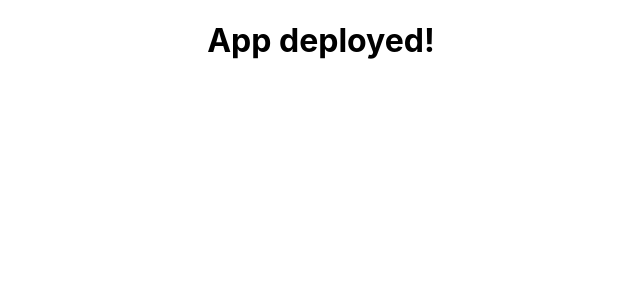
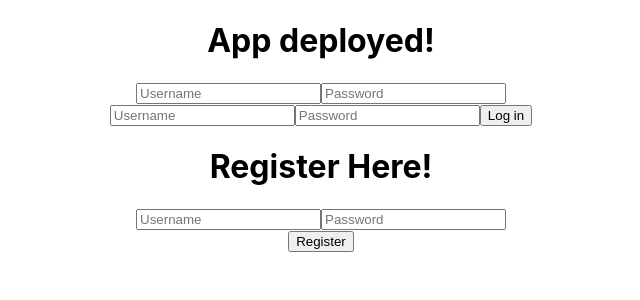
Before and after one commit to allensam88/african-marketplace, a React (Create React App) app in the folder storefront-app/: page / in a window 1280 px wide. Shown: the top 300 px of the page, without its empty margins (319-959 px from the left). Built offline with nearby package versions, Linux system fonts and the light colour scheme; no server answers.

Commit message:
Added login and register so I can make the edit user form.

```diff
--- a/storefront-app/src/App.js
+++ b/storefront-app/src/App.js
@@ -1,11 +1,16 @@
 import React from 'react';
-import logo from './logo.svg';
+import EditUser from './components/EditUser';
+import AllieLogin from './components/AllieLogin';
+import AllieRegister from './components/AllieRegister';
 import './App.css';
 
 function App() {
   return (
     <div className="App">
       <h1>App deployed!</h1>
+      <EditUser />
+      <AllieLogin />
+      <AllieRegister />
     </div>
   );
 }
--- /dev/null
+++ b/storefront-app/src/components/AllieLogin.js
@@ -0,0 +1,59 @@
+import React, { useState } from 'react';
+import axiosWithAuth from '../utils/axiosWithAuth';
+
+
+const AllieLogin = (props) => {
+
+    const [formData, setFormData] = useState({
+        credentials: {
+            username: '',
+            password: ''
+        },
+        isFetching: false
+    })
+
+    const onChange = (e) => {
+        setFormData({
+            ...formData,
+            credentials: {
+                ...formData.credentials,
+                [e.target.name]: e.target.value
+            }
+        })
+    }
+
+    const login = (e) => {
+        e.preventDefault();
+        axiosWithAuth()
+            .post('/login', formData.credentials)
+            .then(res => {
+                localStorage.setItem('token', res.data.payload)
+                // props.history.push('/')
+            })
+            .catch(err => console.log(err))
+    }
+
+    return (
+        <form onSubmit={login}>
+            <input
+                type="text"
+                name="username"
+                value={formData.credentials.username}
+                placeholder="Username"
+                onChange={onChange}
+            />
+            <input
+                type="password"
+                name="password"
+                value={formData.credentials.password}
+                placeholder="Password"
+                onChange={onChange}
+            />
+            <button>
+                Log in
+            </button>
+        </form>
+    )
+}
+
+export default AllieLogin;
--- /dev/null
+++ b/storefront-app/src/components/AllieRegister.js
@@ -0,0 +1,81 @@
+import React, { useState, useRef, useEffect } from 'react';
+import PropTypes from 'prop-types';
+import axiosWithAuth from '../utils/axiosWithAuth';
+
+const AllieRegister = ({ history }) => {
+
+  const [user, setUser] = useState({
+    username: '',
+    password: ''
+    });
+
+  const handleChanges = e => {
+    setUser({
+      ...user,
+      [e.target.name]: e.target.value,
+    });
+  };
+
+  const handleSubmit = e => {
+    e.preventDefault();
+      axiosWithAuth()
+        .post('/register', user)
+        .then(response => {
+          localStorage.setItem('token', response.data.token);
+          localStorage.setItem('user', JSON.stringify(response.data));
+          history.push('/upload-page/1');
+          document.location.reload();
+        })
+        .catch(err => console.log(err.response));
+      setUser({
+        ...user,
+        username: '',
+        password: ''
+      });
+  };
+
+  console.log("user", user)
+
+  return (
+    <main className="wrapper">
+      <h1>Register Here!</h1>
+      <form onSubmit={handleSubmit}>
+        <label htmlFor="username" className="input-container">
+          <i className="far fa-user icon" />
+          <input
+            className="input-field"
+            type="text"
+            value={user.username}
+            onChange={handleChanges}
+            name="username"
+            placeholder="Username"
+          />
+        </label>
+        <label htmlFor="password" className="input-container">
+          <i className="fas fa-unlock icon" />
+          <input
+            className="input-field"
+            type="password"
+            value={user.password}
+            onChange={handleChanges}
+            name="password"
+            placeholder="Password"
+          />
+        </label>
+        <div className="login-buttons">
+          <button className="registerButton" type="submit">
+          Register
+          </button>
+        </div>
+      </form>
+    </main>
+  );
+};
+
+AllieRegister.propTypes = {
+  history: PropTypes.shape({
+    push: PropTypes.func,
+  }).isRequired,
+};
+
+export default AllieRegister;
--- a/storefront-app/src/components/EditUser.js
+++ b/storefront-app/src/components/EditUser.js
@@ -0,0 +1,22 @@
+import React, { useEffect, useState } from 'react';
+import axiosWithAuth from '../utils/axiosWithAuth';
+
+const EditUser = () => {
+
+    const id = 0;
+
+    useEffect(() => {
+        axiosWithAuth()
+        .get(`/users`)
+        .then(res => console.log(res.data))
+    }, [])
+
+    return <form>
+        <input
+            placeholder="Username" />
+        <input
+            placeholder="Password" />
+    </form>
+}
+
+export default EditUser;
--- a/storefront-app/src/utils/axiosWithAuth.js
+++ b/storefront-app/src/utils/axiosWithAuth.js
@@ -5,7 +5,8 @@
   return axios.create({
     baseURL: 'https://african-marketplace-1.herokuapp.com/api',
     headers: {
-      Authorization: token
+    'Content-Type': 'application/json',
+     'authorization': token
     }
   });
 };
```
